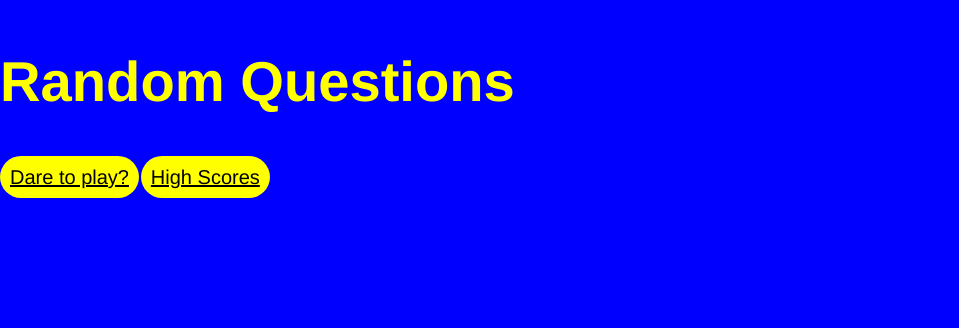
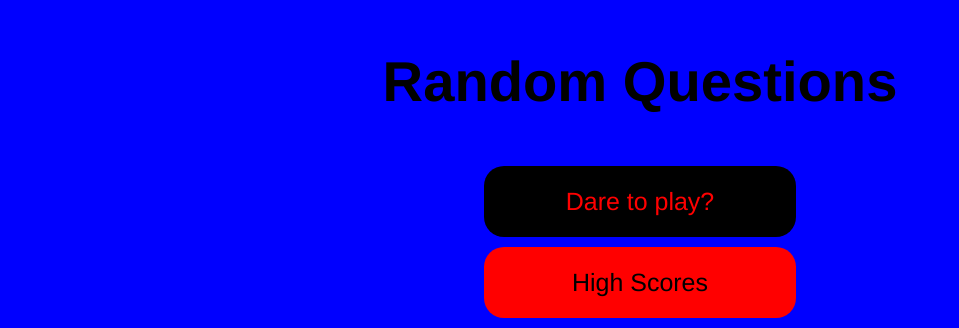
Before and after one commit to Hdesai0512/ProjectTest, a plain HTML site: page index.html in a window 1280 px wide. Shown: the part 751-1079 px from the top of the page, without its empty margins (0-959 px from the left). Before the commit the page ends 949 px from the top, so only its background shows below. Drawn offline with Linux system fonts and the light colour scheme.

Commit message:
changes to style

```diff
--- a/index.html
+++ b/index.html
@@ -9,10 +9,12 @@
 </head>
 <body>
     <div class="container"></div>
-    <div id="main" class="flex-column flex-center"></div>
+    <div id="main" class="flex-column flex-center">
     <h1> Random Questions </h1>
     <a href="PlayButton.html" class="click"> Dare to play?</a>
-    <a href="Scores.html" class="click">High Scores </a>
-
+    <a href="Scores.html" class="click" id="highscore-click"
+         class="click">High Scores</a>
+    </a>
+    </div>
 </body>
 </html>
--- a/style.css
+++ b/style.css
@@ -12,7 +12,7 @@
 
 h1 {
     font-size: 5.4rem;
-    color: yellow;
+    color: black;
     margin-bottom: 5rem;
 
 }
@@ -35,17 +35,17 @@ h2 {
 
 }
 
- .click{
+ /* .click{
     cursor: pointer;
     align-items: center;
     padding:10px;
     width: 100px;
     font-size:20px;
     color:black;
-    background: yellow;
+    background: gray;
     border-radius: 90px;
 
-}
+} */
 
 .flex-column{
     display: flex;
@@ -68,3 +68,41 @@ h2 {
 .hidden{
     display:none;
 }
+
+.click{
+    font-size: 2.4rem;
+    padding: 2rem 0;
+    width: 30rem;
+    text-align: center;
+    margin-bottom: 1rem;
+    text-decoration: none;
+    color:red;
+    background:linear-gradient(90deg, black 0%, black 100%);
+    border-radius: 20px;
+
+}
+
+.click:hover {
+    cursor: pointer;
+    box-shadow:0 0.4rem 1.4rem 0 yellow;
+    transition: transform 150ms;
+    transform: scale(1.03);
+
+}
+
+.click[disabled]:hover {
+    cursor: not-allowed;
+    box-shadow: none;
+    transform: none;
+
+}
+
+#highscore-click{
+    background:linear-gradient(90deg, red 0%, red 100%);
+    color:black;
+}
+
+#highscore-click:hover{
+    box-shadow: 0 0.4rem 1.4rem 0 green;
+
+}
```
Also changed, not shown: Playbutton.html (+13 -1 lines).
